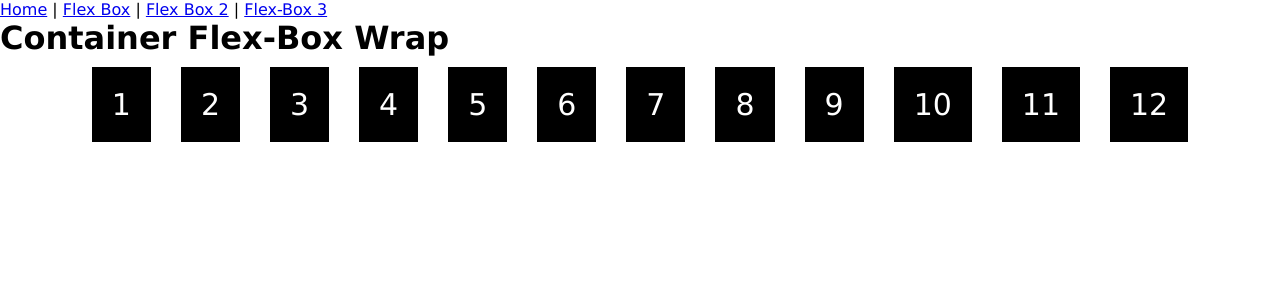
After one commit to sergiohsilv/DesenvolveWEB, a PHP site: page /flexbox2.html in a window 1280 px wide. The commit adds this page. Shown: the top 300 px of the page. Run offline with PHP 8.4, Linux system fonts and the light colour scheme.

Commit message:
07/05/2025 - Flex Box

```diff
--- a/aula6/flexbox.html
+++ b/aula6/flexbox.html
@@ -8,6 +8,7 @@
     <link rel="stylesheet" href="folha/style.css">
 </head>
 <body>
+    <a href="index.html">Home</a> | <a href="flexbox.html">Flex Box</a> | <a href="flexbox2.html">Flex Box 2</a> | <a href="flexbox3.html">Flex-Box 3</a>
     <h1>FlexBox - Exemplos</h1>
     <div class="container">
         <div class="item">
--- /dev/null
+++ b/aula6/flexbox2.html
@@ -0,0 +1,28 @@
+<!DOCTYPE html>
+<html lang="pt-br">
+<head>
+    <meta charset="UTF-8">
+    <meta http-equiv="X-UA-Compatible" content="IE=edge">
+    <meta name="viewport" content="width=device-width, initial-scale=1.0">
+    <title>Aula 6 - FlexBox 2</title>
+    <link rel="stylesheet" href="folha/style.css">
+</head>
+<body>
+    <a href="index.html">Home</a> | <a href="flexbox.html">Flex Box</a> | <a href="flexbox2.html">Flex Box 2</a> | <a href="flexbox3.html">Flex-Box 3</a>
+    <h1>Container Flex-Box Wrap</h1>
+    <div class="container2">
+        <div>1</div>
+        <div>2</div>
+        <div>3</div>
+        <div>4</div>
+        <div>5</div>
+        <div>6</div>
+        <div>7</div>
+        <div>8</div>
+        <div>9</div>
+        <div>10</div>
+        <div>11</div>
+        <div>12</div>
+    </div>
+</body>
+</html>
--- a/aula6/folha/style.css
+++ b/aula6/folha/style.css
@@ -10,6 +10,31 @@ body {
     flex-wrap: wrap;
     gap: 20px;
     justify-content: center;
+}
+.container2{
+    display: flex;
+    flex-wrap: wrap;
+    gap: 20px;
+    justify-content: center;
+}
+.container2 > div {
+    background-color: #000;
+    color: #FFF;
+    margin: 10px 5px;
+    padding: 20px;
+    font-size: 30px;
+}
+.container-centralizado {
+    display: flex;
+    justify-content: center;
+    align-items: center;
+    height: 300px;
+    background-color: #CCC;
+}
+.container-centralizado > div {
+    background-color: #000;
+    width: 150px;
+    height: 150px;
 }
 .item {
     background-color: #CCC;
--- a/aula6/index.html
+++ b/aula6/index.html
@@ -7,6 +7,7 @@
     <title>Aula 6</title>
 </head>
 <body>
+    <a href="index.html">Home</a> | <a href="flexbox.html">Flex-Box</a> | <a href="flexbox2.html">Flex-Box 2</a> | <a href="flexbox3.html">Flex-Box 3</a>
     <h1>Tag &lt;picture&gt; para responsividade</h1>
     <picture>
         <source media="(min-width:1200px)" srcset="imagens/imagem-m.png" type="image/png">
```
Also changed, not shown: aula6/flexbox3.html (added, +18 -0 lines), portfolio/folha/style.css (added, +44 -0 lines), portfolio/index.html (added, +26 -0 lines), portfolio/imagens/john_doe.png (added), portfolio/imagens/logo.png (added).
